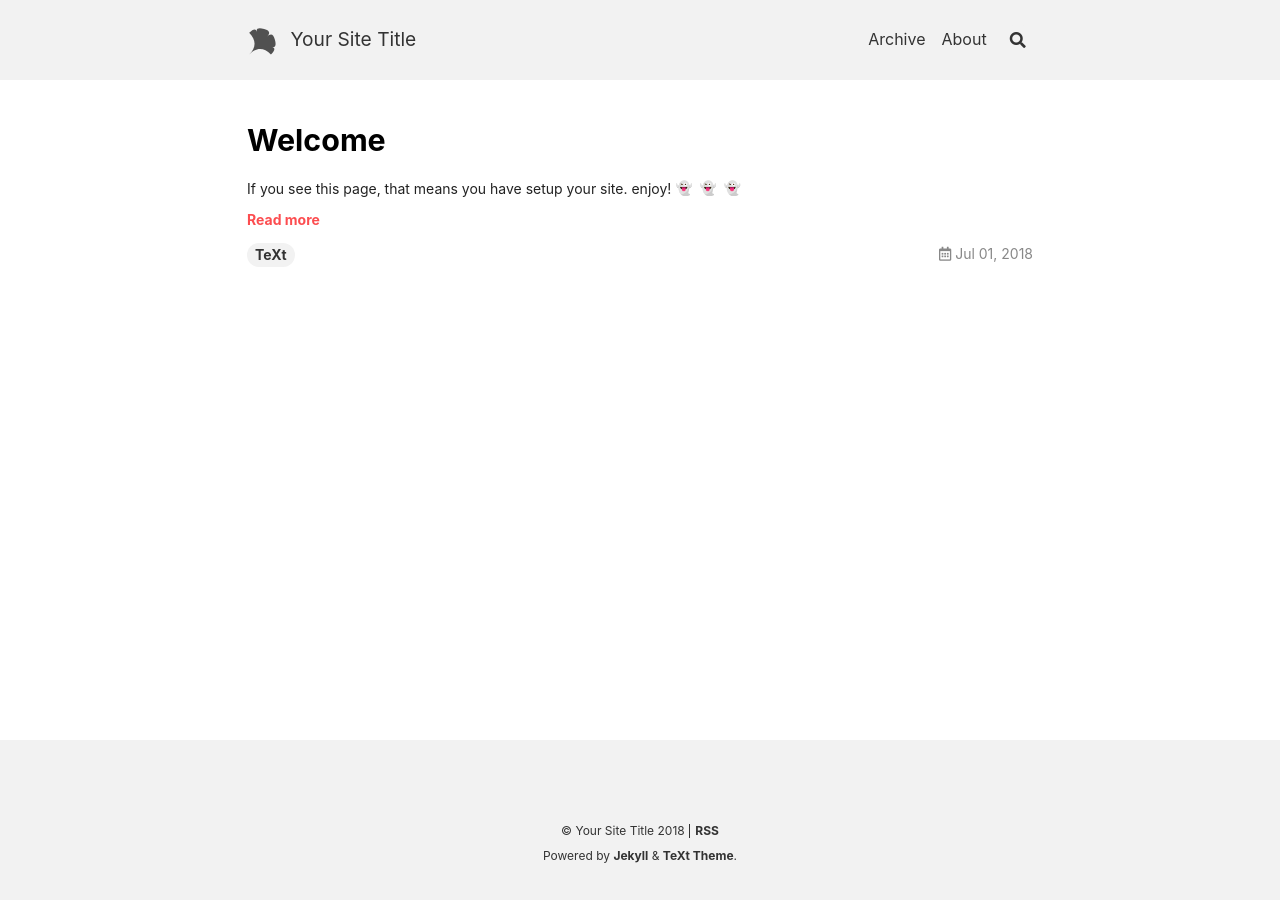
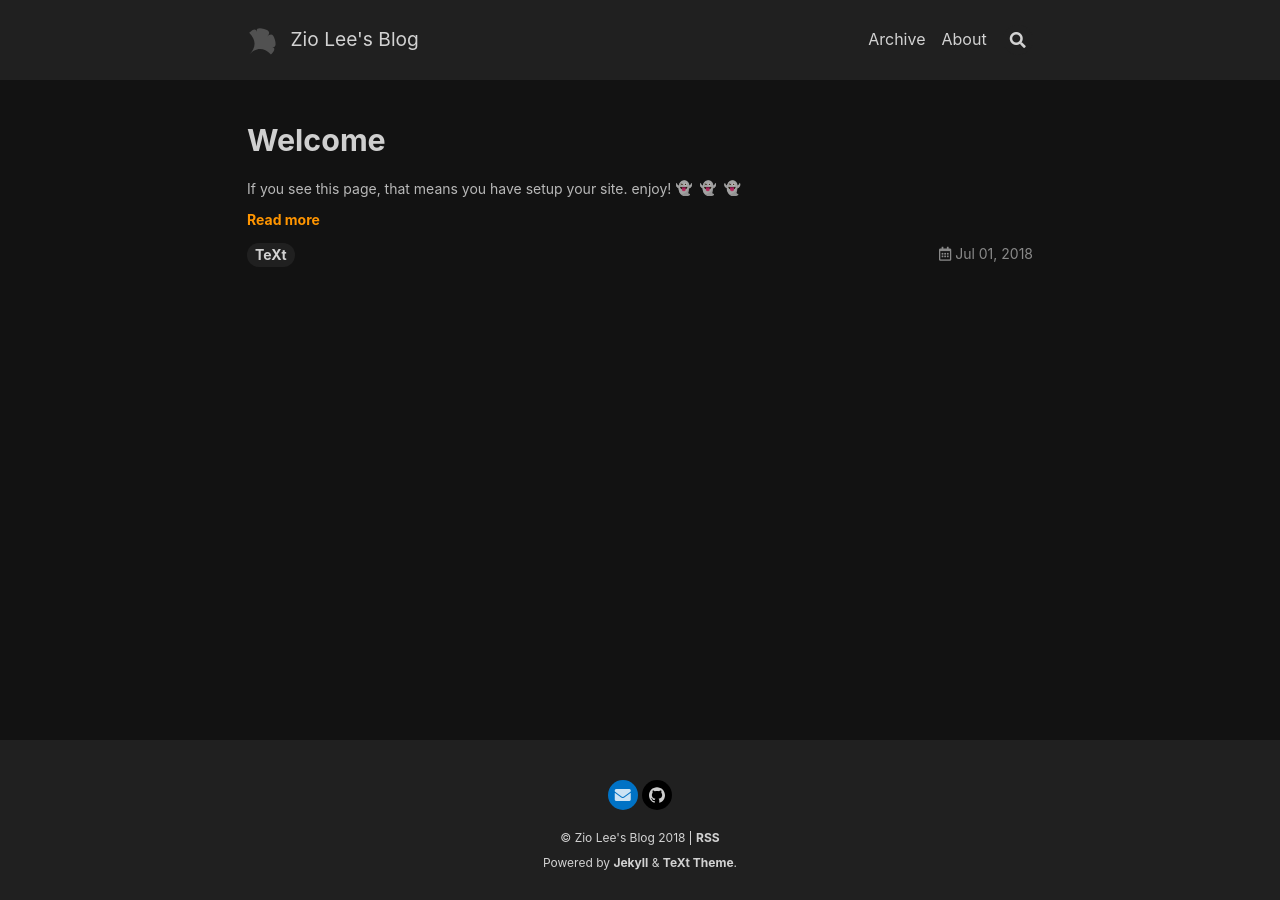
Before and after one commit to Zhiyao-Li/Zhiyao-Li.github.io, a Jekyll site: the page built from index.html, in a window 1280 px wide. Built offline with Jekyll 4.4.1, drawn with Linux system fonts in a browser that asks for light colours; nearby versions of some CDN libraries; emoji names are drawn with the system emoji font; the list of posts is cut into pages by our own code; part of the change alters nothing that is shown.

```diff
--- a/_config.yml
+++ b/_config.yml
@@ -16,43 +16,43 @@
 
 ## => Site Settings
 ##############################
-text_skin: default # "default" (default), "dark", "forest", "ocean", "chocolate", "orange"
+text_skin: dark # "default" (default), "dark", "forest", "ocean", "chocolate", "orange"
 highlight_theme: default # "default" (default), "tomorrow", "tomorrow-night", "tomorrow-night-eighties", "tomorrow-night-blue", "tomorrow-night-bright"
-url     : # the base hostname & protocol for your site e.g. https://www.someone.com
+url     : https://ziolee.com # the base hostname & protocol for your site e.g. https://www.someone.com
 baseurl : # does not include hostname
-title   : Your Site Title
+title   : Zio Lee's Blog
 description: > # this means to ignore newlines until "Language & timezone"
-  Your Site Description
+  Research, review and essay.
 
 
 ## => Language and Timezone
 ##############################
-lang: # the language of your site, "en" (default, English), "zh"(简体中文), "zh-Hans"(简体中文), "zh-Hant"(繁體中文)
-timezone: # see https://en.wikipedia.org/wiki/List_of_tz_database_time_zones for the available values
+lang: en # the language of your site, "en" (default, English), "zh"(简体中文), "zh-Hans"(简体中文), "zh-Hant"(繁體中文)
+timezone: Asia/Shanghai # see https://en.wikipedia.org/wiki/List_of_tz_database_time_zones for the available values
 
 
 ## => Author and Social
 ##############################
 author:
-  type      : # "person" (default), "organization"
-  name      : Your Name
+  type      : person # "person" (default), "organization"
+  name      : Zio Lee
   url       :
   avatar    : # path or url of avatar image
-  bio       : I am an amazing person.
-  email     :
+  bio       : A PhD student in computer system and architecture.
+  email     : pingziwalk@gmail.com
   facebook  : # "user_name" the last part of your profile url, e.g. https://www.facebook.com/user_name
   twitter   : # "user_name" the last part of your profile url, e.g. https://twitter.com/user_name
   googleplus: # "user_id"   the last part of your profile url, e.g. https://plus.google.com/u/0/user_id
   weibo     : # "user_id"   the last part of your profile url, e.g. https://www.weibo.com/user_id/profile?...
   douban    : # "user_name" the last part of your profile url, e.g. https://www.douban.com/people/user_name/
   linkedin  : # "user_name" the last part of your profile url, e.g. https://www.linkedin.com/in/user_name/
-  github    : # "user_name" the last part of your profile url, e.g. https://github.com/user_name
+  github    : Zhiyao-Li # "user_name" the last part of your profile url, e.g. https://github.com/user_name
   npm       : # "user_name" the last part of your profile url, e.g. https://www.npmjs.com/~user_name
 
 
 ## => GitHub Repository (if the site is hosted by GitHub)
 ##############################
-repository: user_name/repo_name
+repository: Zhiyao-Li/Zhiyao-Li.github.io
 repository_tree: master
 
 
@@ -82,14 +82,14 @@ toc:
 ## => Markdown Enhancements
 ##############################
 ## Mathjax
-mathjax: # false (default), true
-mathjax_autoNumber: # false (default), true
+mathjax: true # false (default), true
+mathjax_autoNumber: true # false (default), true
 
 ## Mermaid
-mermaid: # false (default), true
+mermaid: true # false (default), true
 
 ## Chart
-chart: # false (default), true
+chart: true # false (default), true
 
 
 ## => Paginate
@@ -106,11 +106,11 @@ sources: # bootcdn (default), unpkg
 ## => Comments
 ##############################
 comments:
-  provider: false # false (default), "disqus", "gitalk", "custom"
+  provider: disqus # false (default), "disqus", "gitalk", "custom"
 
   ## Disqus
   disqus:
-    shortname: # the Disqus shortname for the site
+    shortname: zzzyl # the Disqus shortname for the site
 
   ## Gitalk
   # please refer to https://github.com/gitalk/gitalk for more info.
@@ -138,15 +138,15 @@ pageview:
 ## => Analytics
 ##############################
 analytics:
-  provider: false # false (default), "google", "custom"
+  provider: true # false (default), "google", "custom"
 
   ## Google Analytics
   google:
-    tracking_id : # Google Analytics id for the site
+    tracking_id : UA-123394387-1 # Google Analytics id for the site
     anonymize_ip: false # Anonymize IP tracking for Analytics
 
 
-## => Build
+## => Buil
 ##############################
 markdown    : kramdown
 highlighter : rouge
```
